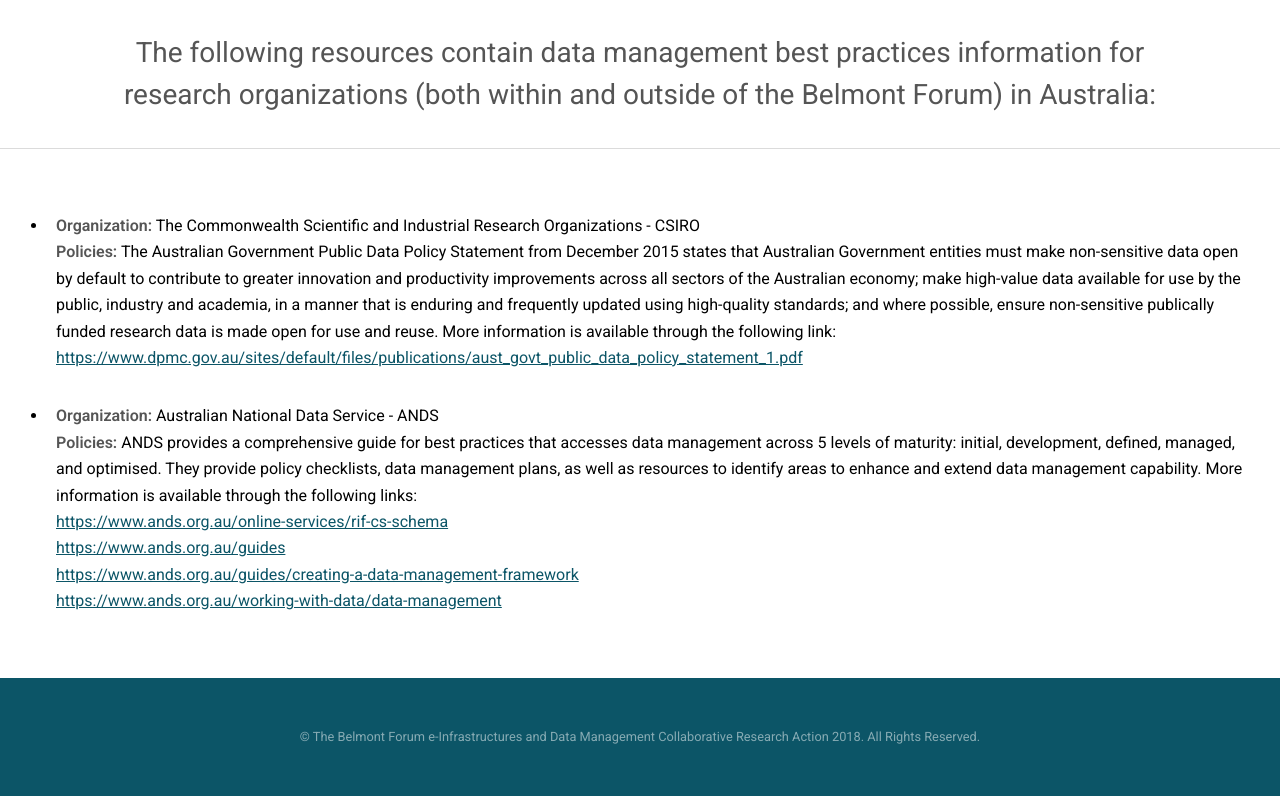
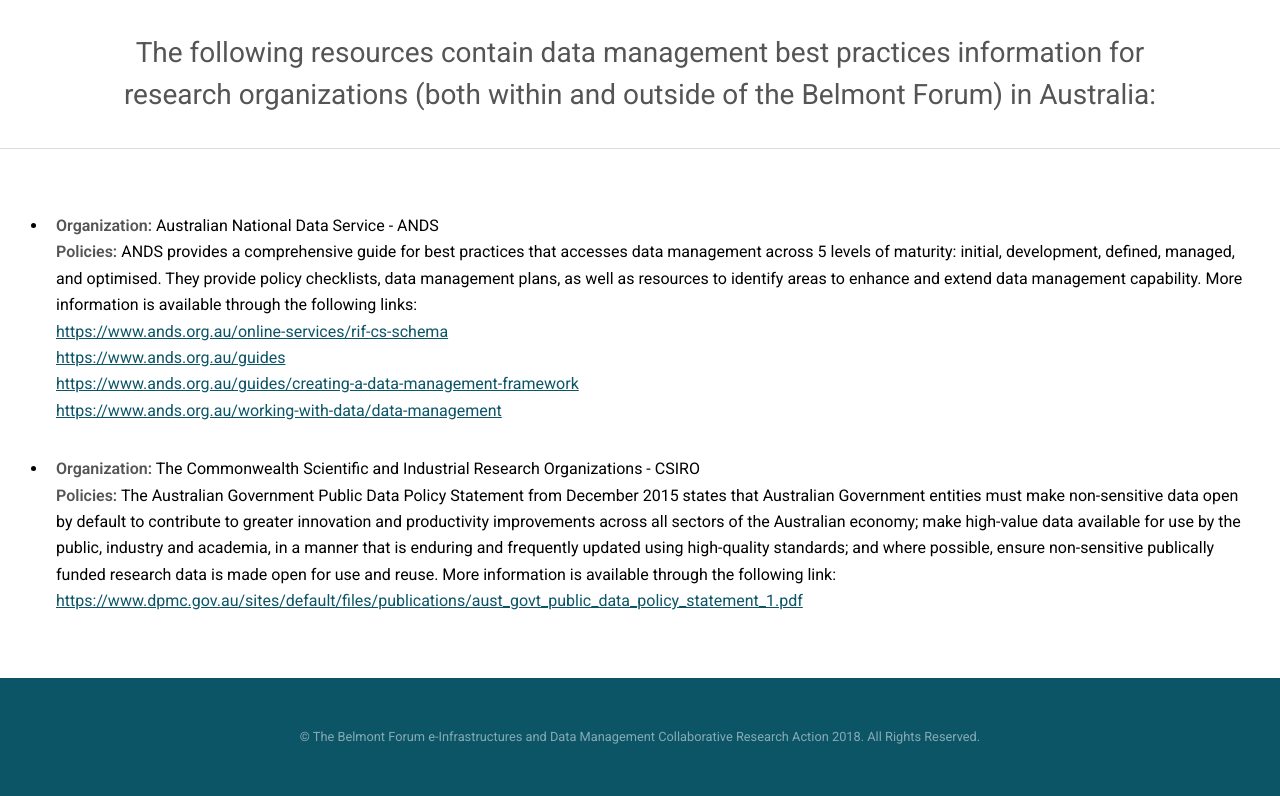
Before and after one commit to bfe-inf/toolkit, a Jekyll site: the page built from bp&s-australia.html, in a window 1280 px wide. Shown: the part 338-1134 px from the top of the page. Built offline with Jekyll 4.4.1, drawn with Linux system fonts in a browser that asks for light colours; some of the changed lines change nothing that is shown.

Commit message:
Update bp&s-australia.html

```diff
--- a/bp&s-australia.html
+++ b/bp&s-australia.html
@@ -56,12 +56,6 @@
 			<section id="two" class="wrapper">
       				<div class"inner">
 					<ul>
-	     					<li> <strong>Organization:</strong> The Commonwealth Scientific and Industrial Research Organizations - CSIRO <br/>
-		   				<strong>Policies:</strong> The Australian Government Public Data Policy Statement from December 2015 states that Australian Government entities must make non-sensitive data open by default to contribute to greater innovation and productivity improvements across all sectors of the Australian economy; make high-value data available for use by the public, industry and academia, in a manner that is enduring and frequently updated using high-quality standards; and where possible, ensure non-sensitive publically funded research data is made open for use and reuse.
-						More information is available through the following link:   <br/>
-						<a href="https://www.dpmc.gov.au/sites/default/files/publications/aust_govt_public_data_policy_statement_1.pdf" target="_blank">https://www.dpmc.gov.au/sites/default/files/publications/aust_govt_public_data_policy_statement_1.pdf</a></li>
-      					</ul>
-					<ul>
 	     					<li> <strong>Organization:</strong> Australian National Data Service - ANDS <br/>
 		   				<strong>Policies:</strong> ANDS provides a comprehensive guide for best practices that accesses data management across 5 levels of maturity: initial, development, defined, managed, and optimised. They provide policy checklists, data management plans, as well as resources to identify areas to enhance and extend data management capability.
 						More information is available through the following links:   <br/>
@@ -70,6 +64,13 @@
 						<a href="https://www.ands.org.au/guides/creating-a-data-management-framework" target="_blank">https://www.ands.org.au/guides/creating-a-data-management-framework</a><br/>
       						<a href="https://www.ands.org.au/working-with-data/data-management" target="_blank">https://www.ands.org.au/working-with-data/data-management</a></li>
 					</ul>
+					<ul>
+	     					<li> <strong>Organization:</strong> The Commonwealth Scientific and Industrial Research Organizations - CSIRO <br/>
+		   				<strong>Policies:</strong> The Australian Government Public Data Policy Statement from December 2015 states that Australian Government entities must make non-sensitive data open by default to contribute to greater innovation and productivity improvements across all sectors of the Australian economy; make high-value data available for use by the public, industry and academia, in a manner that is enduring and frequently updated using high-quality standards; and where possible, ensure non-sensitive publically funded research data is made open for use and reuse.
+						More information is available through the following link:   <br/>
+						<a href="https://www.dpmc.gov.au/sites/default/files/publications/aust_govt_public_data_policy_statement_1.pdf" target="_blank">https://www.dpmc.gov.au/sites/default/files/publications/aust_govt_public_data_policy_statement_1.pdf</a></li>
+      					</ul>
+
      				 </div>
 	  		</section>
 
```
